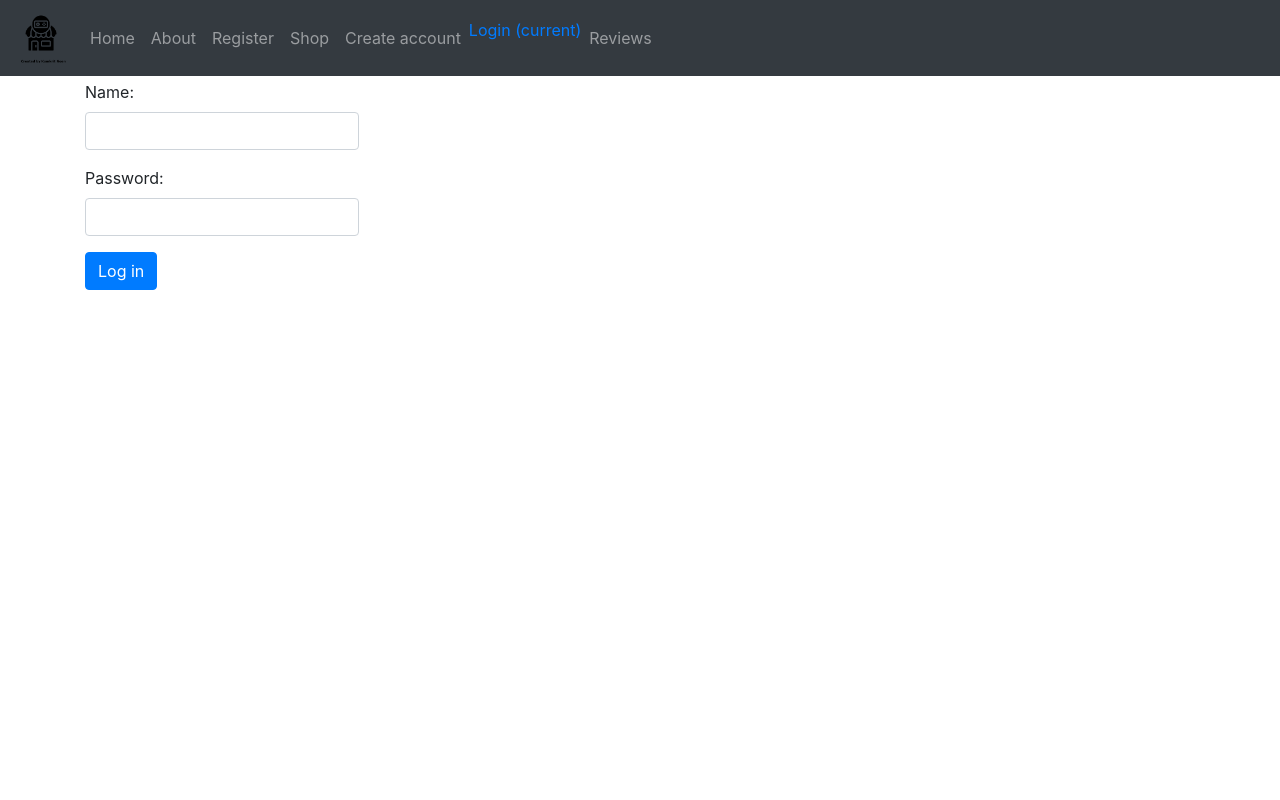
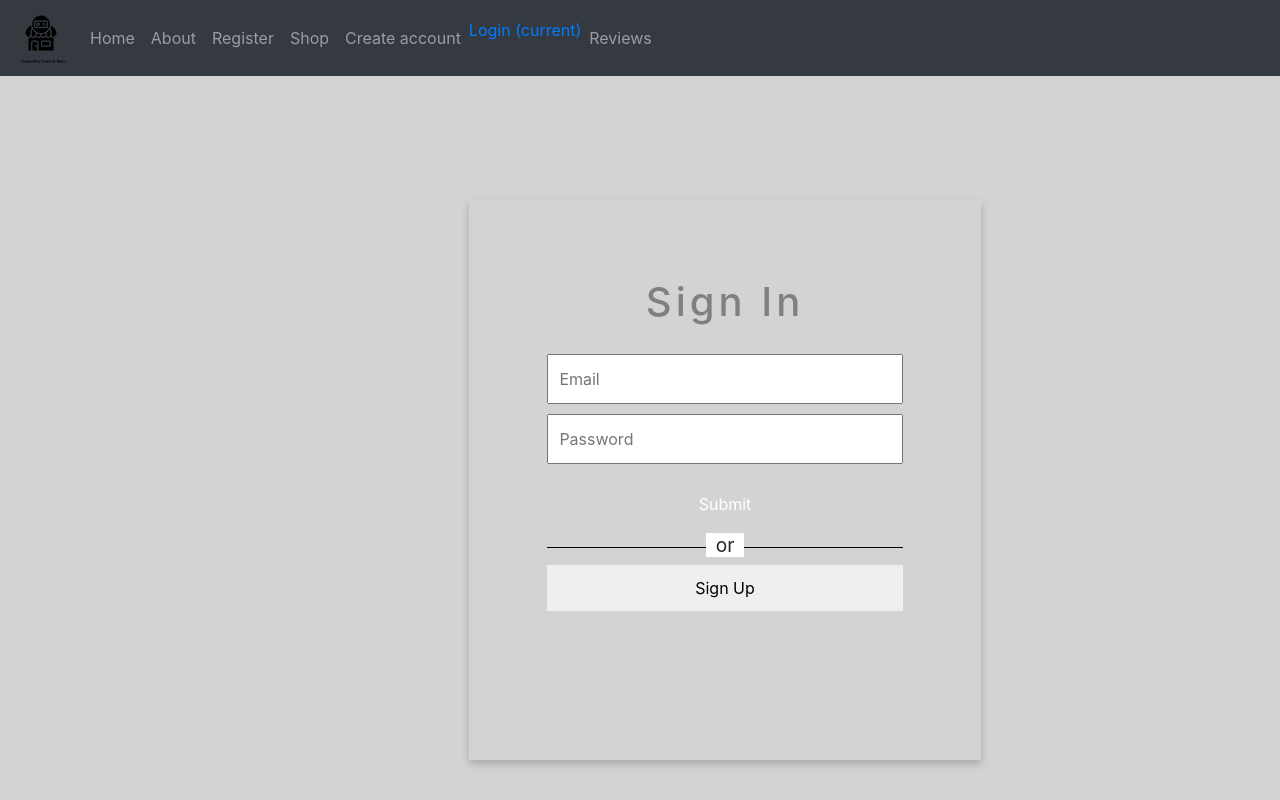
Before and after one commit to davidobsz/Flask-GAE-game-shop-assignment, a Flask app: page /login in a window 1280 px wide. Run offline with Flask 2, Linux system fonts and the light colour scheme; parts of the project's set-up code (start-up, migrations or seed data) failed here and were passed over; some libraries are stand-ins or nearby versions.

Commit message:
Added firebase auth login.

```diff
--- a/main.py
+++ b/main.py
@@ -7,18 +7,10 @@ from bson.json_util import dumps
 from flask import Flask, render_template, request, redirect, url_for, session
 from flask import jsonify
 from pymongo import MongoClient
-import mysql.connector
-from mysql.connector import Error, errorcode
-import gridfs
+
 
 app = Flask(__name__)
 logged_in = False
-mydb = mysql.connector.connect(host='localhost',
-                               database='userlogin',
-                               user='root',
-                               password='1234')
-mycursor = mydb.cursor()
-
 
 @app.route('/')
 @app.route('/home')
@@ -37,8 +29,6 @@ def form():
     return render_template('register.html')
 
 
-# [END form]
-# [START submitted]
 @app.route('/submitted', methods=["GET", "POST"])
 def submitted_form():
     name = request.form['name']
@@ -64,19 +54,6 @@ products=db["fs.files"]
 
 
 
-file = r"C:\Users\44784\Pictures\Screenshot (2).png"
-fs = gridfs.GridFS(db)
-#Open the image in read-only format.
-with open(file, 'rb') as f:
-    contents = f.read()
-
-
-#Now store/put the image via GridFs object.
-#fs.put(contents, filename="file")
-
-f = fs.find_one({"filename": "file"})
-image = f.read()
-print(image)
 
 
 def get_mongodb_items():
@@ -126,65 +103,14 @@ def hello():
     data = json.loads(responseString2)
     print(data)
     print(data["items"][0]["name"])
+    itemArray = data["items"]
+    print(itemArray[0])
 
     return render_template("shop.html", response=data["items"])
 
-
-@app.route("/registration", methods=["GET", "POST"])
-def firebase():
-    url = "https://us-central1-river-psyche-366910.cloudfunctions.net/registration"
-    response = requests.get(url)
-    response = requests.post(url, data="data")
-    print(response.content)
-    error = ""
-    try:
-        if request.method == "POST":
-            username = request.form.get("name")
-            password = request.form.get("password")
-            email = request.form.get("email")
-            print(username, password, email)
-            sql = "INSERT INTO accounts VALUES('{}', {}, '{}')".format(username, password, email)
-            print(sql)
-            mycursor.execute(sql)
-            mydb.commit()
-            print(mycursor.rowcount, "record inserted.")
-    except mysql.connector.Error as e:
-        print(e)
-        print(e.errno)
-        print(e.msg)
-        if (e.errno == 1062):
-            error = "USERNAME OR EMAIL ALREADY USED"
-    return render_template("registration.html", error=error)
-
-
 @app.route("/login", methods=["GET", "POST"])
 def login():
-    success = ""
-    error = ""
-    try:
-        if request.method == "POST":
-            username = request.form.get("name")
-            password = request.form.get("password")
-            sql = "SELECT * FROM  accounts WHERE username = '{}'".format(username)
-            print("sql:", sql)
-            mycursor.execute(sql)
-            fetch = mycursor.fetchall()
-            usrname = fetch[0][0]
-            passw = fetch[0][1]
-
-            if ((usrname == username) and (passw == password)):
-                print("login success")
-                global logged_in
-                logged_in = True
-                success = "Successfully logged in as {}".format(usrname)
-                return render_template("logged_in.html", username=usrname)
-            else:
-                error = "WRONG USERNAME OR PASSWORD"
-
-    except all as e:
-        print(e)
-    return render_template("login.html", error=error, logged_in=success)
-
+    return render_template("login.html")
 
 # -------------------------------------------
 
--- /dev/null
+++ b/static/css/main.css
@@ -0,0 +1,84 @@
+
+* {
+  box-sizing: border-box;
+  margin: 0;
+  padding: 0;
+}
+
+body {
+  background-color: lightgray;
+}
+
+h1 {
+  margin-bottom: 8%;
+  text-align: center;
+  color: Gray;
+  letter-spacing: 0.1em;
+}
+
+p {
+  margin-top: 5%;
+  margin-bottom: 5%;
+  width: 100%;
+  text-align: center;
+  border-bottom: 1px solid #000;
+  line-height: 0.1em;
+}
+
+p span {
+  background:#fff;
+  padding:0 10px;
+}
+
+input {
+  margin-bottom: 3%;
+}
+
+input:last-of-type {
+  margin-bottom: 0;
+}
+
+input, button {
+  padding: 3%;
+  width: 100%;
+}
+
+.login-container {
+  padding: 7%;
+  box-shadow: 0 4px 8px 0 rgba(0,0,0,0.2);
+  /* horizontal align */
+  width: 40vw;
+  margin-left: 30vw;
+  /* vertical align */
+  height: 70vh;
+  margin-top: 15vh;
+}
+
+#submit, #create-acct-btn {
+  background-color: lightgray;
+  color: white;
+  border: none;
+  margin-top: 5%;
+}
+
+button:hover {
+  cursor: pointer;
+  opacity: 0.8;
+  transition: 0.3s;
+}
+
+#sign-up {
+  border: none;
+}
+
+#create-acct {
+  display: none;
+}
+
+#return-btn {
+  background: none;
+  color: grey;
+  text-decoration: underline;
+  border: none;
+  margin-top: 3%;
+}
--- a/templates/login.html
+++ b/templates/login.html
@@ -2,23 +2,34 @@
 {% block title %} Login {% endblock %}
 {% set active_page = "login" %}
 {% block content %}
- <div class="container">
- <div class="row">
- <form action="" method="POST">
- <div class="form-group">
- <label>Name:</label>
- <input type="text" class="form-control" name="name">
- </div>
- <div class="form-group">
- <label>Password:</label>
- <input type="password" class="form-control" name="password">
- </div>
- <p>{{ error }}</p>
- <div class="form-group">
- <button class="btn btn-primary">Log in</button>
- </div>
- </form>
- </div>
- </div>
-</div>
+<!DOCTYPE html>
+<html>
+<head>
+  <title>Login</title>
+  <link rel = "stylesheet" href = "static/css/main.css">
+</head>
+<body>
+  <div class = "login-container">
+    <div id= "main">
+      <h1>Sign In</h1>
+      <input id = "email" type = "text" placeholder = "Email"></input>
+      <input id = "password" type = "password" placeholder = "Password"></input>
+      <button id = "submit">Submit</button>
+      <p><span>or</span></p>
+      <button id = "sign-up">Sign Up</button>
+    </div>
+
+    <div id = "create-acct">
+      <h1>Create an Account</h1>
+      <input id = "email-signup" type = "text" placeholder = "Email *"></input>
+  <input id = "confirm-email-signup" type = "email" placeholder = "Confirm Email *"></input>
+      <input id = "password-signup" type = "password" placeholder = "Password *"></input>
+      <input id = "confirm-password-signup" type = "password" placeholder = "Confirm Password *"></input>
+      <button id = "create-acct-btn">Create Account</button>
+      <button id = "return-btn">Return to Login</button>
+    </div>
+  </div>
+  <script type = "module" src = "/static/app.js"></script>
+</body>
+</html>
 {% endblock %}
```
Also changed, not shown: requirements.txt (+6 -3 lines).
